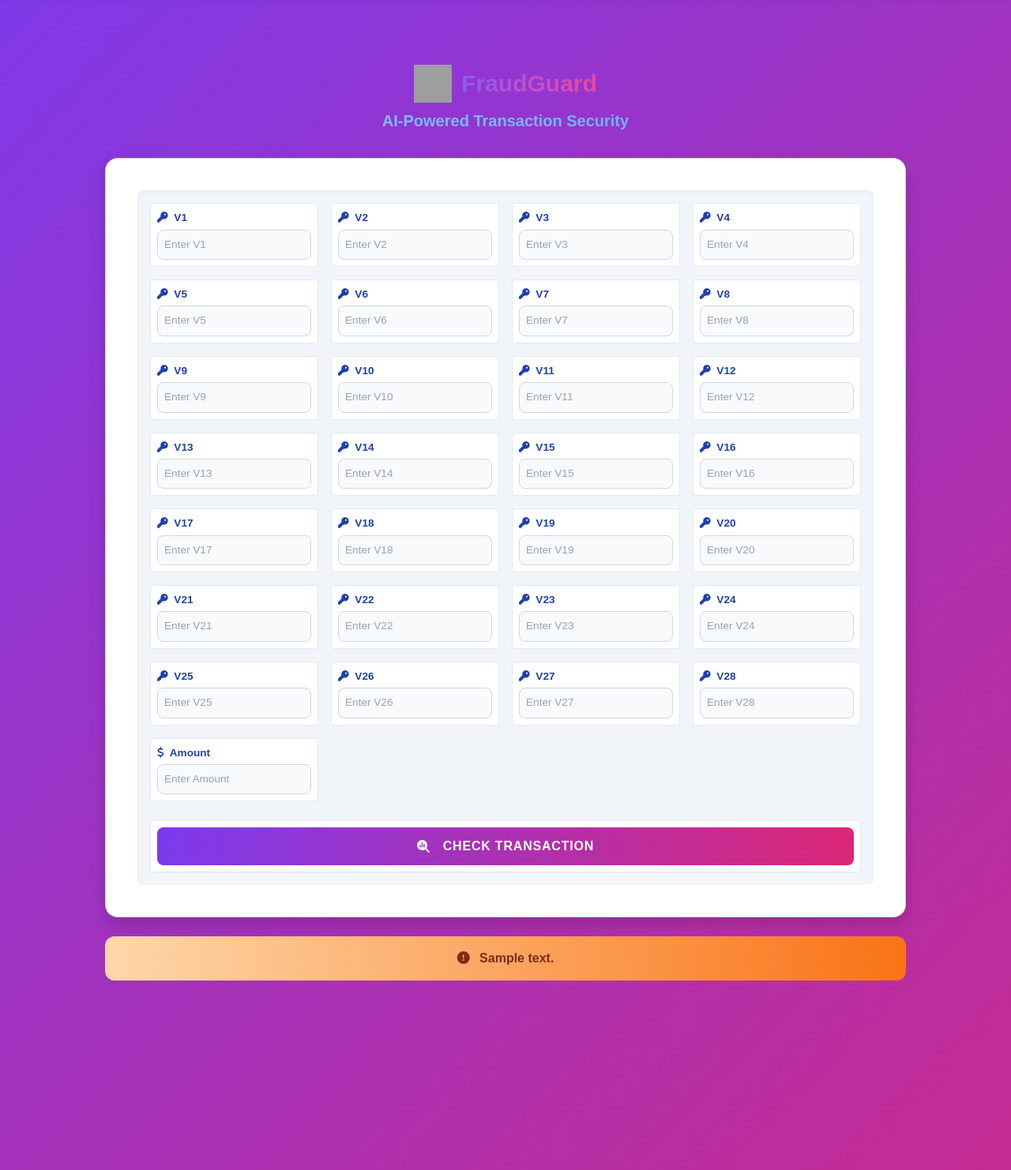
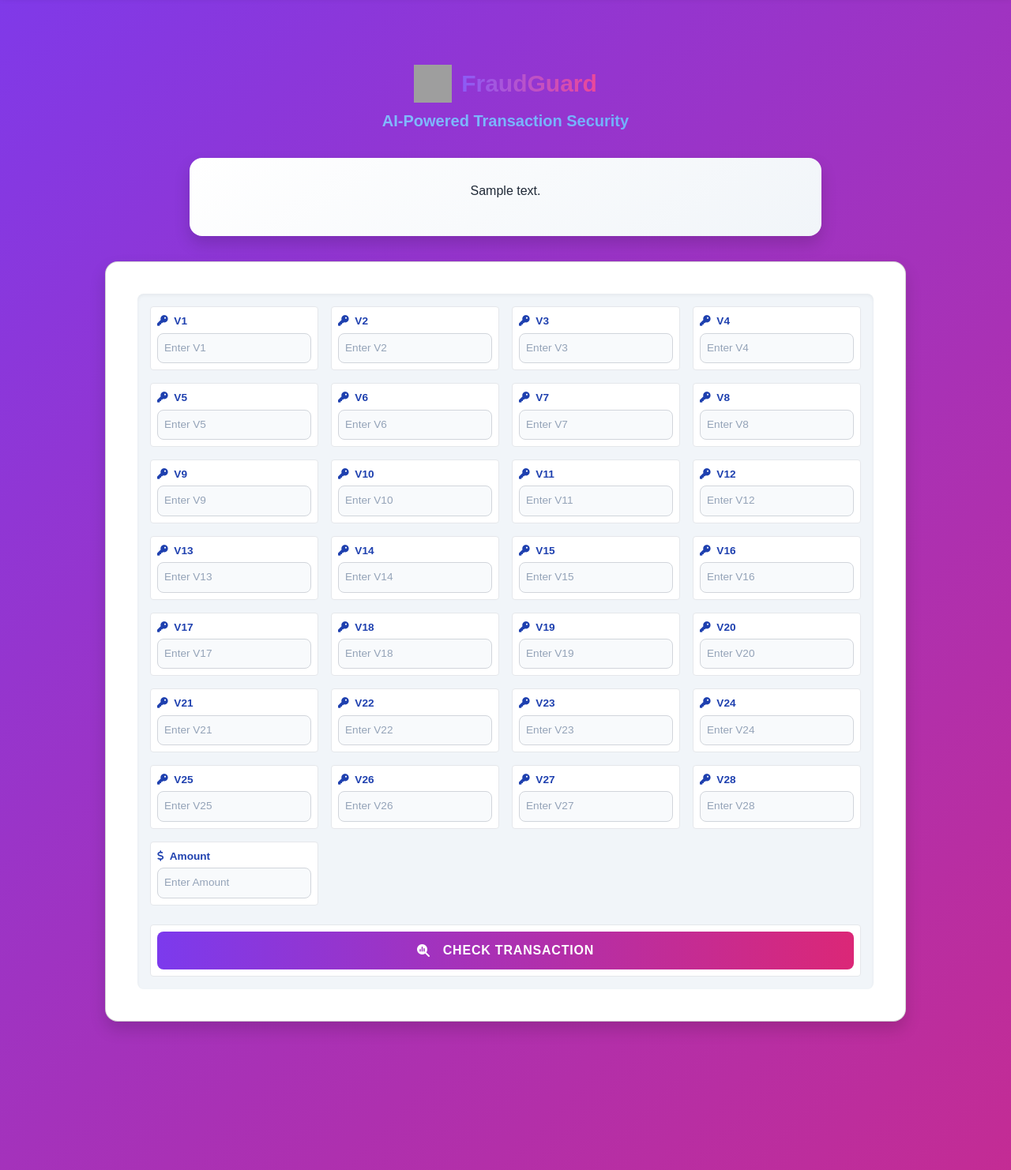
Before and after one commit to Aayushi-coder/Credit-Card-Fraud-Detection, a Python web app: template templates/index.html in a window 1280 px wide. Shown: the part 149-1631 px from the top of the page at 79% size. Run offline with Jinja, Linux system fonts and the light colour scheme; the template is opened without the code that fills it: most values are stand-ins (such as "Sample title", 1, 10 or a date in 2020); some libraries are stand-ins or nearby versions; grey boxes are pictures that could not be loaded.

Commit message:
Update index.html

```diff
--- a/templates/index.html
+++ b/templates/index.html
@@ -18,8 +18,6 @@
             flex-direction: column;
             color: #1f2937;
         }
-
-
         .header {
             background: linear-gradient(90deg, #8b5cf6, #ec4899);
             color: white;
@@ -154,23 +152,20 @@
             transform: scale(1.05);
             box-shadow: 0 0 10px rgba(124, 58, 237, 0.3);
         }
-        .alert-info {
-            background: linear-gradient(90deg, #a5b4fc, #60a5fa);
-            color: #1e3a8a;
-            border: none;
-            border-radius: 0.75rem;
-            padding: 1rem;
-            font-weight: 500;
+        .jumbotron {
+            background: linear-gradient(145deg, #ffffff, #f1f5f9);
+            border-radius: 1rem;
+            padding: 2rem;
+            margin: 2rem auto;
+            max-width: 800px;
+            box-shadow: 0 10px 20px rgba(0, 0, 0, 0.15);
+            text-align: center;
             animation: fadeIn 0.5s ease-in-out;
         }
-        .alert-warning {
-            background: linear-gradient(90deg, #fed7aa, #f97316);
-            color: #7c2d12;
-            border: none;
-            border-radius: 0.75rem;
-            padding: 1rem;
-            font-weight: 500;
-            animation: fadeIn 0.5s ease-in-out;
+        .result-image {
+            max-width: 100px;
+            margin: 1rem auto;
+            display: block;
         }
         @keyframes fadeIn {
             from { opacity: 0; transform: translateY(10px); }
@@ -231,15 +226,14 @@
             font-weight: 600;
             font-size: 1.25rem;
         }
-        h4{
+        h4 {
             color: #000;
         }
-        .huggingface{
-
+        .huggingface {
             margin-left: 100px;
             align-items: center;
         }
-        .socialLink{
+        .socialLink {
             color: #6d28d9;
         }
         .content-section {
@@ -316,6 +310,18 @@
             </div>
             <p class="text-center subtitle mt-2">AI-Powered Transaction Security</p>
 
+            <!-- Jumbotron for Prediction Result -->
+            {% if prediction_text %}
+            <div class="jumbotron">
+                <h2 class="mb-3">{{ prediction_text }}</h2>
+                {% if prediction_image %}
+                <img src="{% if prediction_image == 'fraud.png' %}https://cdn-icons-png.flaticon.com/512/4201/4201973.png{% else %}https://tse1.mm.bing.net/th/id/OIP.ByCpKRDk6HUTApfJKWkPFQHaHa?rs=1&pid=ImgDetMain&o=7&rm=3{% endif %}"
+                     alt="Prediction Result"
+                     class="result-image">
+                {% endif %}
+            </div>
+            {% endif %}
+
             <div class="card">
                 <div class="card-body">
                     <form method="POST" action="/predict">
@@ -339,12 +345,6 @@
                     </form>
                 </div>
             </div>
-
-            {% if prediction_text %}
-            <div class="alert alert-warning text-center mt-4">
-                <strong><i class="fas fa-exclamation-circle mr-2"></i> {{ prediction_text }}</strong>
-            </div>
-            {% endif %}
         </div>
     </section>
 
@@ -371,22 +371,21 @@
                     <i class="fas fa-envelope"></i>
                     <h4>Email</h4>
                     <a class="socialLink" href="mailto:aayushithecodelearner@gmail.com">aayushithecodelearner@gmail.com</a>
-
                 </div>
                 <div class="contact-item text-center">
                     <i class="fab fa-linkedin"></i>
                     <h4>LinkedIn</h4>
-                    <a class="socialLink" href="https://www.linkedin.com/in/aayushi-83a125326?utm_source=share&utm_campaign=share_via&utm_content=profile&utm_medium=android_app">See profile</a>
+                    <a class="socialLink" href="https://www.linkedin.com/in/aayushi-83a125326?utm_source=share&utm_campaign=share_via&utm_content=profile&utm_medium=android_app">Click here to see profile</a>
                 </div>
                 <div class="contact-item text-center">
                     <i class="fab fa-github"></i>
                     <h4>GitHub</h4>
-                    <a class="socialLink" href="https://github.com/Aayushi-coder">See profile</a>
+                    <a class="socialLink" href="https://github.com/Aayushi-coder">Click here to see profile</a>
                 </div>
                 <div class="contact-item text-center">
-                    <img  class="huggingface" src="https://huggingface.co/front/assets/huggingface_logo.svg" alt="Hugging Face Logo" class="hf-icon" height="45px" width="45px">
+                    <img class="huggingface" src="https://huggingface.co/front/assets/huggingface_logo.svg" alt="Hugging Face Logo" class="hf-icon" height="45px" width="45px">
                     <h4>Hugging Face</h4>
-                    <a class="socialLink" href="https://huggingface.co/aayushi06/spaces">See profile</a>
+                    <a class="socialLink" href="https://huggingface.co/aayushi06/spaces">Click here to see profile</a>
                 </div>
             </div>
         </div>
@@ -395,6 +394,7 @@
     <!-- Footer -->
     <div class="footer text-center">
         <p><i class="fas fa-copyright mr-2"></i> 2025 FraudGuard. All Rights Reserved.</p>
+        <p>Icons by <a href="https://www.flaticon.com" class="text-white" target="_blank">Flaticon</a></p>
     </div>
 
     <script src="https://cdn.jsdelivr.net/npm/bootstrap@5.3.3/dist/js/bootstrap.bundle.min.js"></script>
```
